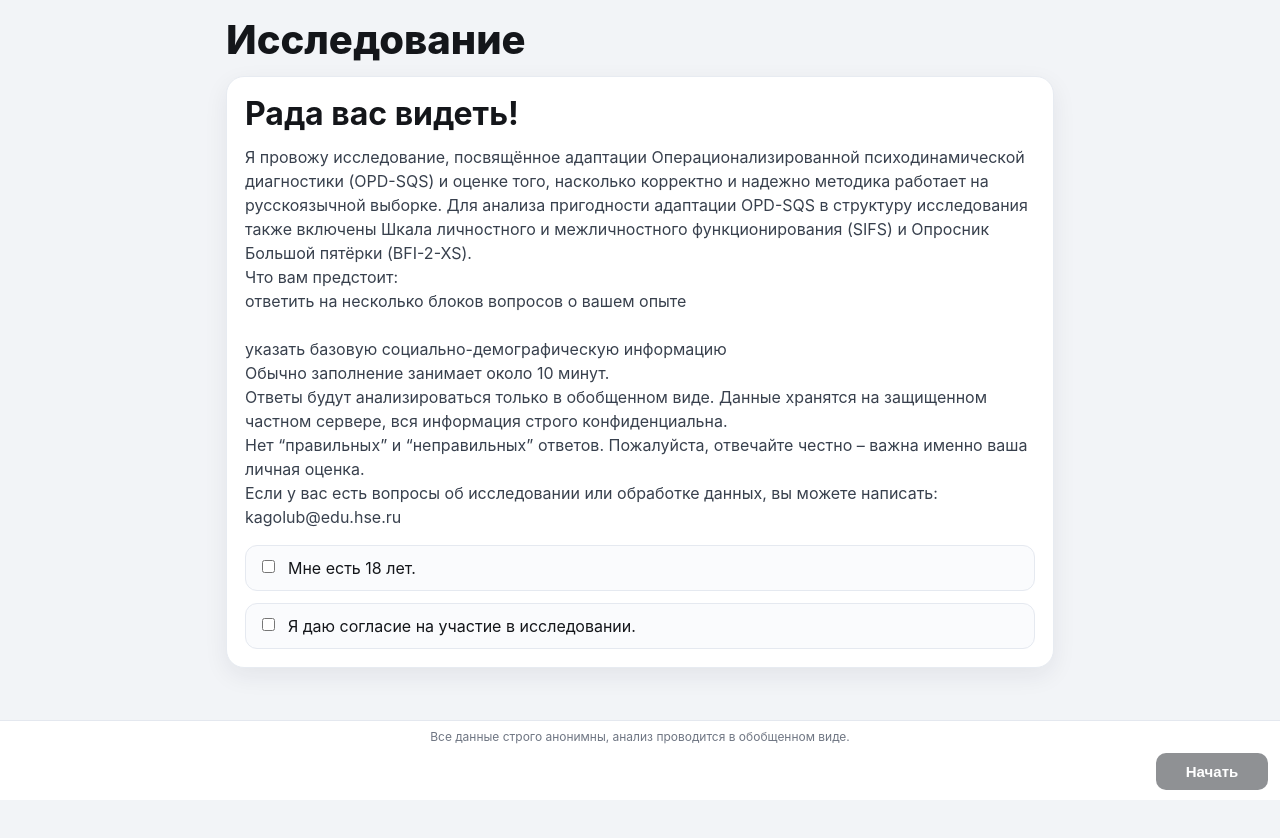
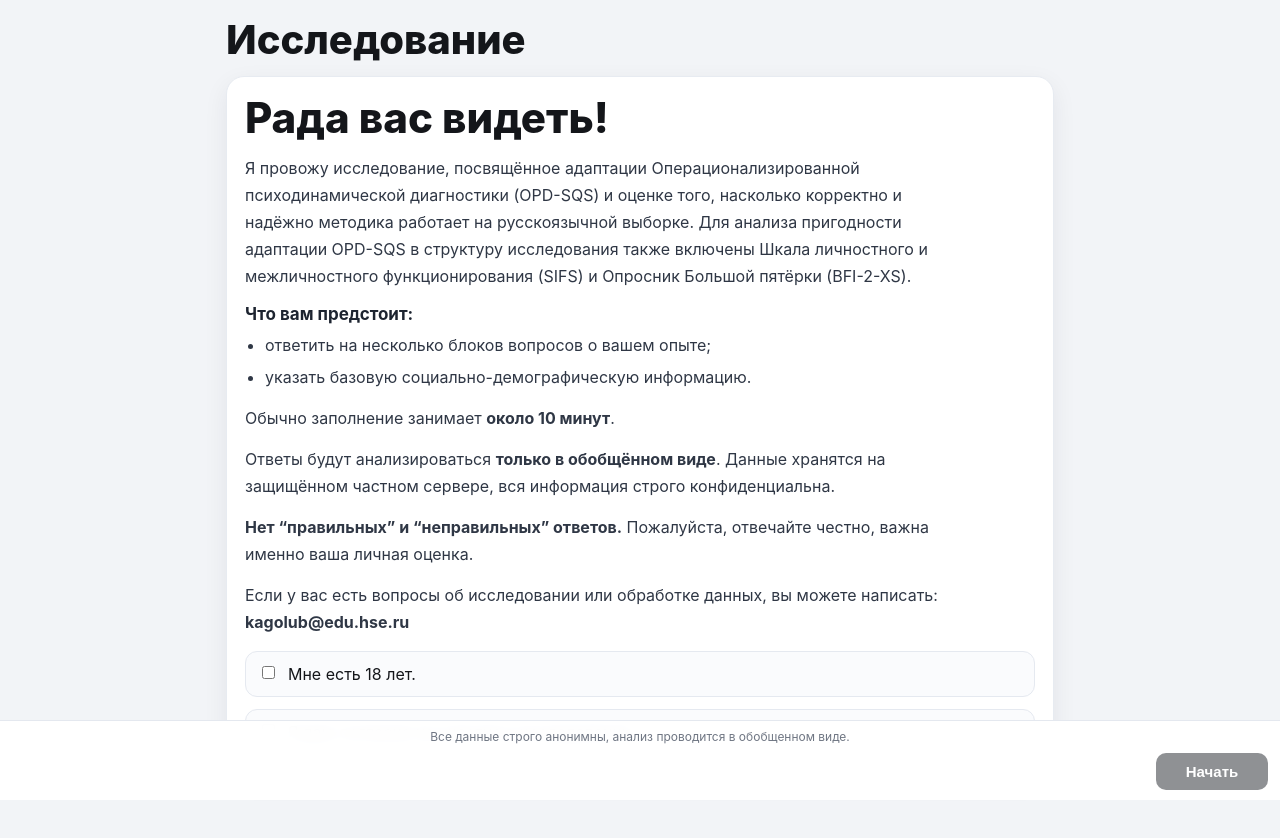
Before and after one commit to Hato-bit/OPD, a plain HTML site: page index.html in a window 1280 px wide. Before the commit the page ends 808 px from the top, so only its background shows below. Drawn offline with Linux system fonts and the light colour scheme.

Commit message:
Refine intro screen structure and typography

```diff
--- a/app.js
+++ b/app.js
@@ -295,13 +295,32 @@ function goPrev() {
 function renderIntro() {
   screenRoot.innerHTML = `
     <article class="screen-card">
-      <h2>Рада вас видеть!</h2>
-      <p class="lead">Я провожу исследование, посвящённое адаптации Операционализированной психодинамической диагностики (OPD-SQS) и оценке того, насколько корректно и надежно методика работает на русскоязычной выборке. Для анализа пригодности адаптации OPD-SQS в структуру исследования также включены Шкала личностного и межличностного функционирования (SIFS) и Опросник Большой пятёрки (BFI-2-XS).</p>
-      <p class="lead">Что вам предстоит:<br>ответить на несколько блоков вопросов о вашем опыте<br><br>указать базовую социально-демографическую информацию</p>
-      <p class="lead">Обычно заполнение занимает около 10 минут.</p>
-      <p class="lead">Ответы будут анализироваться только в обобщенном виде. Данные хранятся на защищенном частном сервере, вся информация строго конфиденциальна.</p>
-      <p class="lead">Нет “правильных” и “неправильных” ответов. Пожалуйста, отвечайте честно – важна именно ваша личная оценка.</p>
-      <p class="lead">Если у вас есть вопросы об исследовании или обработке данных, вы можете написать: kagolub@edu.hse.ru</p>
+      <div class="intro-copy">
+        <h1 class="intro-title">Рада вас видеть!</h1>
+
+        <p class="intro-paragraph">
+          Я провожу исследование, посвящённое адаптации Операционализированной психодинамической диагностики (OPD-SQS) и оценке того, насколько корректно и надёжно методика работает на русскоязычной выборке. Для анализа пригодности адаптации OPD-SQS в структуру исследования также включены Шкала личностного и межличностного функционирования (SIFS) и Опросник Большой пятёрки (BFI-2-XS).
+        </p>
+
+        <p class="intro-section-title">Что вам предстоит:</p>
+        <ul class="intro-list">
+          <li>ответить на несколько блоков вопросов о вашем опыте;</li>
+          <li>указать базовую социально-демографическую информацию.</li>
+        </ul>
+
+        <p class="intro-paragraph">Обычно заполнение занимает <strong>около 10 минут</strong>.</p>
+        <p class="intro-paragraph">
+          Ответы будут анализироваться <strong>только в обобщённом виде</strong>. Данные хранятся на защищённом частном сервере, вся информация строго конфиденциальна.
+        </p>
+        <p class="intro-paragraph">
+          <strong>Нет “правильных” и “неправильных” ответов.</strong> Пожалуйста, отвечайте честно, важна именно ваша личная оценка.
+        </p>
+        <p class="intro-paragraph">
+          Если у вас есть вопросы об исследовании или обработке данных, вы можете написать:
+          <br><strong>kagolub@edu.hse.ru</strong>
+        </p>
+      </div>
+
       <div class="checks">
         <label class="check-item">
           <input type="checkbox" id="consentAge" ${state.consent.age18 ? "checked" : ""}>
--- a/styles.css
+++ b/styles.css
@@ -62,6 +62,42 @@ body {
   margin: 0;
   color: #38404d;
   line-height: 1.5;
+}
+
+.intro-copy {
+  max-width: 720px;
+}
+
+.intro-title {
+  margin: 0 0 14px;
+  font-size: clamp(28px, 4.5vw, 42px);
+  line-height: 1.1;
+  font-weight: 800;
+}
+
+.intro-paragraph {
+  margin: 0 0 14px;
+  color: #2f3745;
+  font-size: 16px;
+  line-height: 1.68;
+}
+
+.intro-section-title {
+  margin: 0 0 8px;
+  font-size: 17px;
+  font-weight: 700;
+  color: #1d2430;
+}
+
+.intro-list {
+  margin: 0 0 14px 20px;
+  padding: 0;
+  color: #2f3745;
+  line-height: 1.68;
+}
+
+.intro-list li {
+  margin: 0 0 6px;
 }
 
 .checks {
@@ -328,6 +364,16 @@ body {
     font-size: 14px;
   }
 
+  .intro-title {
+    margin-bottom: 12px;
+  }
+
+  .intro-paragraph,
+  .intro-list {
+    font-size: 15px;
+    line-height: 1.62;
+  }
+
   .privacy-note {
     font-size: 11px;
     margin-bottom: 6px;
```
